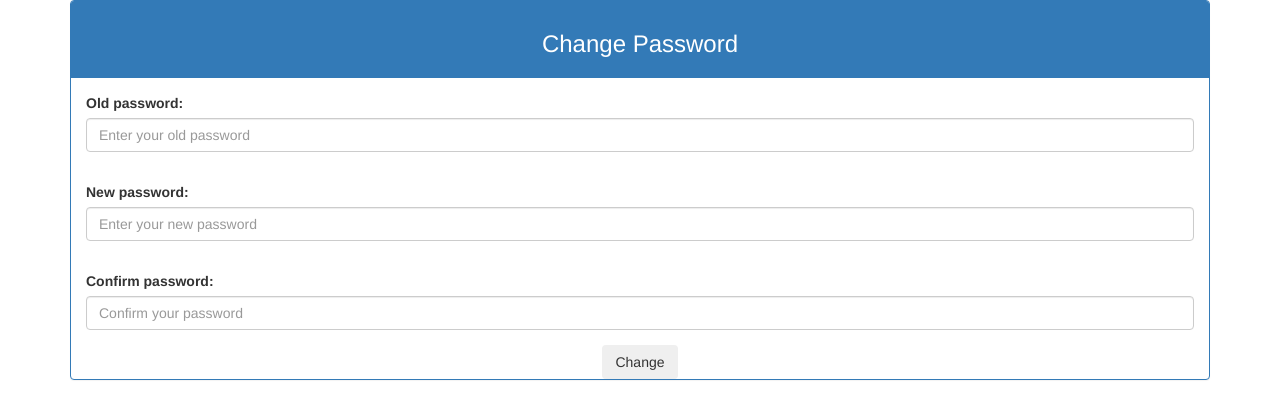
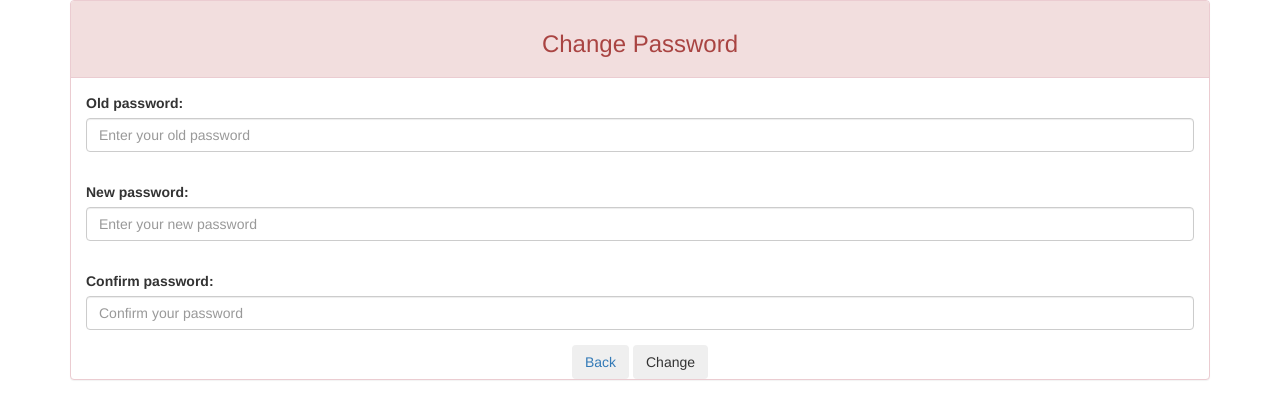
Before and after one commit to bhagyashree-j/Thebookmark, a PHP site: page /change_password.php in a window 1280 px wide. Shown: the part 156-575 px from the top of the page. Run offline with PHP 8.4, Linux system fonts and the light colour scheme; a user stored in the database is signed in; some libraries are stand-ins or nearby versions.

Commit message:
Update change_password.php

```diff
--- a/PHP/change_password.php
+++ b/PHP/change_password.php
@@ -64,7 +64,7 @@ if (!isset($_SESSION['email'])) {
         <!--Change password-->
         <div class=" container">
             <form method="post" action="change_password.php">
-                <div class="panel  panel-primary panelbg">
+                <div class="panel  panel-danger">
                     <div class="panel-heading">
                         <center>
                             <h3>Change Password
@@ -91,6 +91,7 @@ if (!isset($_SESSION['email'])) {
                             placeholder="Confirm your password" pattern=".{6,}" required>
                     </div>
                     <center>
+                         <button class="btn"> <a href="profile.php">Back</a></button>
                         <button type="submit" class="btn btnclr" name="submit">Change
                         </button>
                     </center>
```
